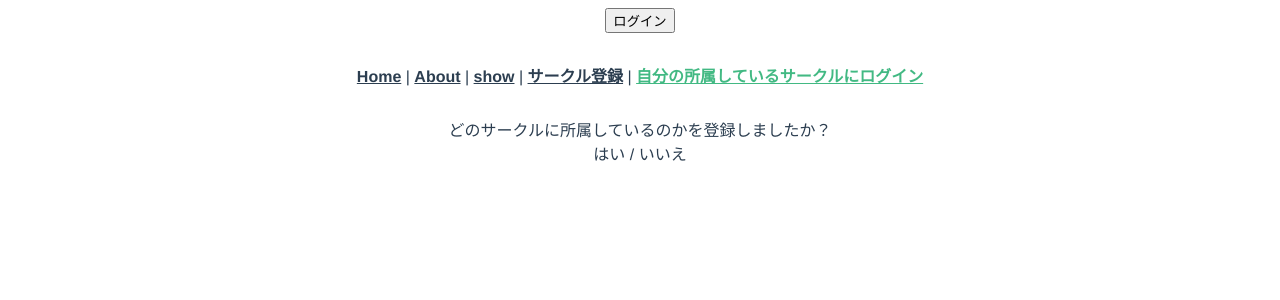
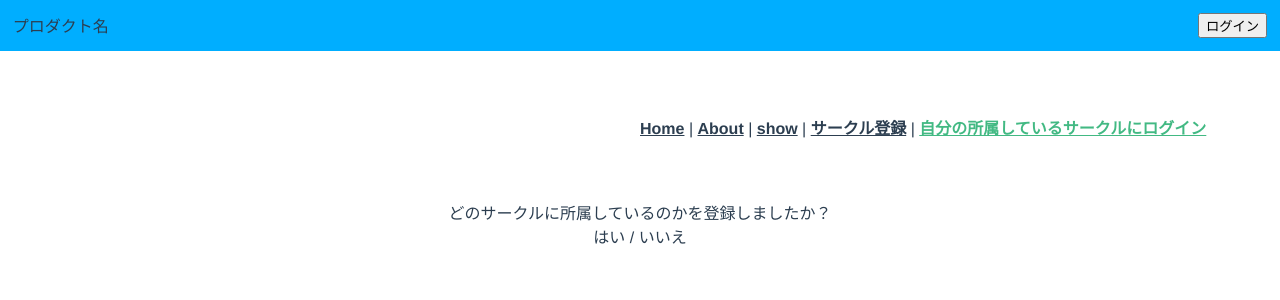
Before and after one commit to team2-birthday/our_app, a Vue app: page /circleLogin in a window 1280 px wide. Shown: the top 300 px of the page. Built offline with nearby package versions, Linux system fonts and the light colour scheme.

Commit message:
headerの作成

```diff
--- a/src/App.vue
+++ b/src/App.vue
@@ -1,10 +1,15 @@
 <template>
-  {{ circleLoginName }}
-  <UserLogin v-bind:circleLogin="circleLogin"></UserLogin>
-  <div v-if="circleLogin">
-    <button v-on:click="circleLogout" v-bind:disabled="circleEditCheck">
-      サークルログアウト
-    </button>
+  <div class="header">
+    <div class="prodact-name">プロダクト名</div>
+    <div class="login">
+      <UserLogin v-bind:circleLogin="circleLogin"></UserLogin>
+      <div v-if="circleLogin">
+        <div>サークル:{{ circleLoginName }}</div>
+        <button v-on:click="circleLogout" v-bind:disabled="circleEditCheck">
+          サークルログアウト
+        </button>
+      </div>
+    </div>
   </div>
   <nav>
     <router-link to="/">Home</router-link> |
@@ -25,6 +30,7 @@
     v-bind:circleLoginName="circleLoginName"
     v-bind:universityName="universityName"
     v-bind:circleLogin="circleLogin"
+    class="router-view"
   />
 </template>
 
@@ -66,6 +72,10 @@ export default {
 </script>
 
 <style>
+body {
+  margin: 0;
+}
+
 #app {
   font-family: Avenir, Helvetica, Arial, sans-serif;
   -webkit-font-smoothing: antialiased;
@@ -74,8 +84,32 @@ export default {
   color: #2c3e50;
 }
 
+.header {
+  background-color: rgb(0, 174, 255);
+  position: fixed; /* ウィンドウを基準に画面に固定 */
+  width: 100%;
+  height: auto;
+  z-index: 100;
+  display: flex;
+  align-items: center; /*上下中央揃え*/
+}
+
 nav {
-  padding: 30px;
+  position: fixed; /* ウィンドウを基準に画面に固定 */
+  display: inline;
+  float: right;
+  margin-top: 9%;
+  margin-bottom: 3%;
+  z-index: 50;
+}
+
+.prodact-name {
+  padding-left: 1%;
+}
+
+.login {
+  padding: 1%;
+  margin-left: auto;
 }
 
 nav a {
@@ -90,4 +124,9 @@ nav a.router-link-exact-active {
 .circle-edit {
   display: inline;
 }
+
+.router-view {
+  padding: 200px;
+  z-index: 0;
+}
 </style>
--- a/src/components/UserLogin.vue
+++ b/src/components/UserLogin.vue
@@ -1,4 +1,5 @@
 <template>
+  <div class="user-login">
     <div>
       <div>
         {{ userName }}
@@ -12,6 +13,7 @@
     </div>
     <div v-else>
       <button v-on:click="logOutGoogle">ログアウト</button>
+    </div>
   </div>
 </template>
 
@@ -77,3 +79,9 @@ export default {
   },
 }
 </script>
+
+<style>
+.user-login {
+  float: right;
+}
+</style>
```
Lines whose indentation alone changed are shown as unchanged.
